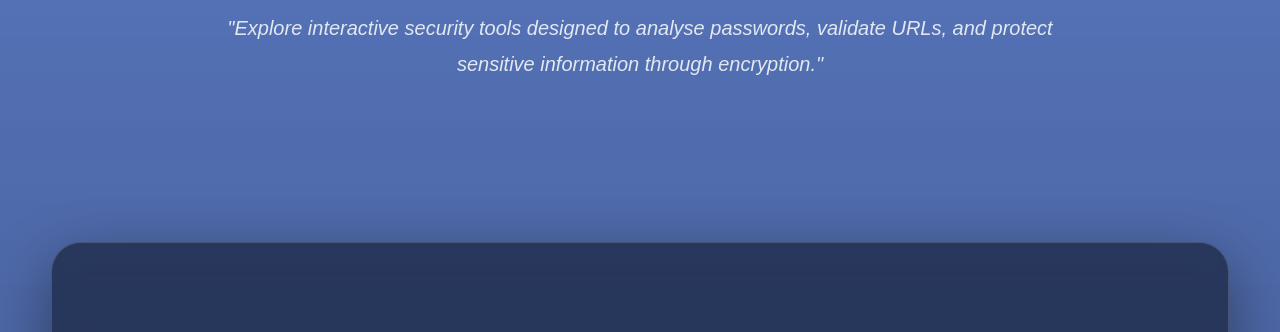
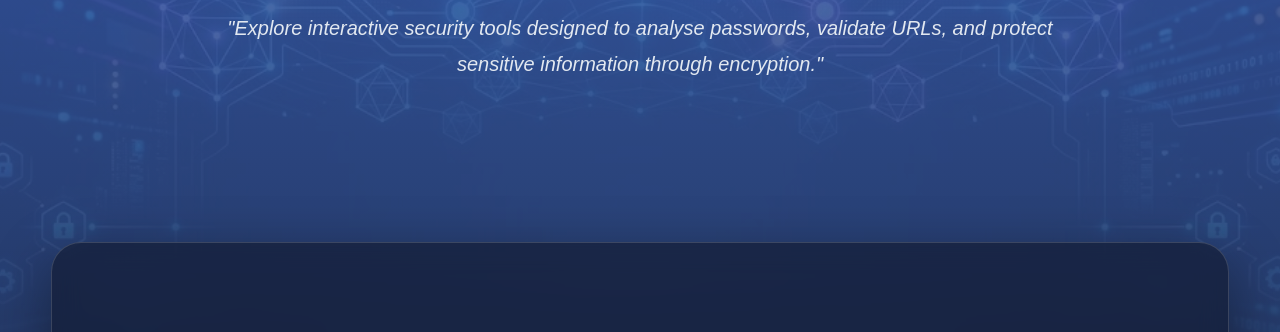
Before and after one commit to LuMinAung40794408/Web, a plain HTML site: page HTML_Source/cyberlab.html in a window 1280 px wide. Shown: the part 173-505 px from the top of the page. Drawn offline with Linux system fonts and the light colour scheme.

Commit message:
fix: update CSS file paths for correct resource loading

```diff
--- a/CSS_Source/cyberlab.css
+++ b/CSS_Source/cyberlab.css
@@ -5,7 +5,7 @@ body {
 
   background:
     linear-gradient(rgba(58, 94, 179, 0.85), rgba(31, 44, 74, 0.95)),
-    url("./photo/cyberlab.jpg");
+    url("../photo/cyberlab.jpg");
 
   background-size: cover;
   background-position: center;
```
Also changed, not shown: index.html (+1 -1 lines).
